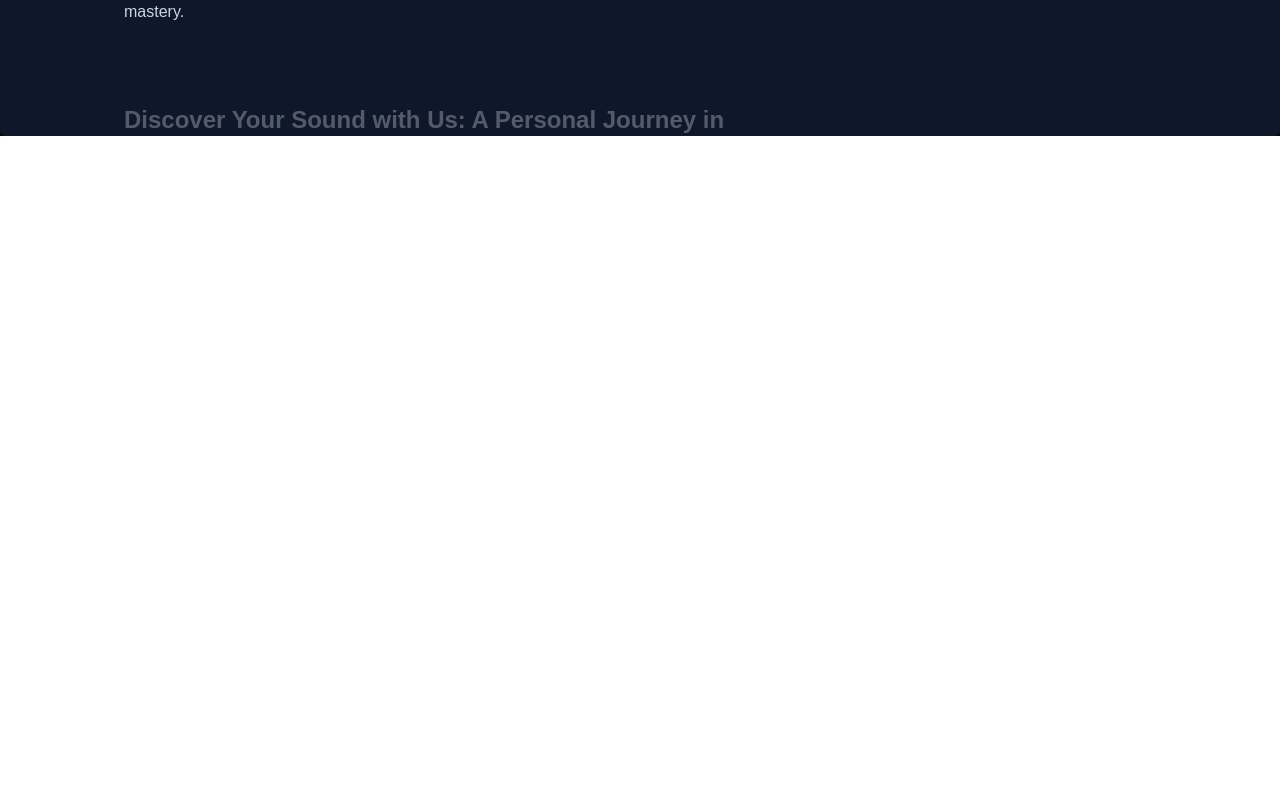
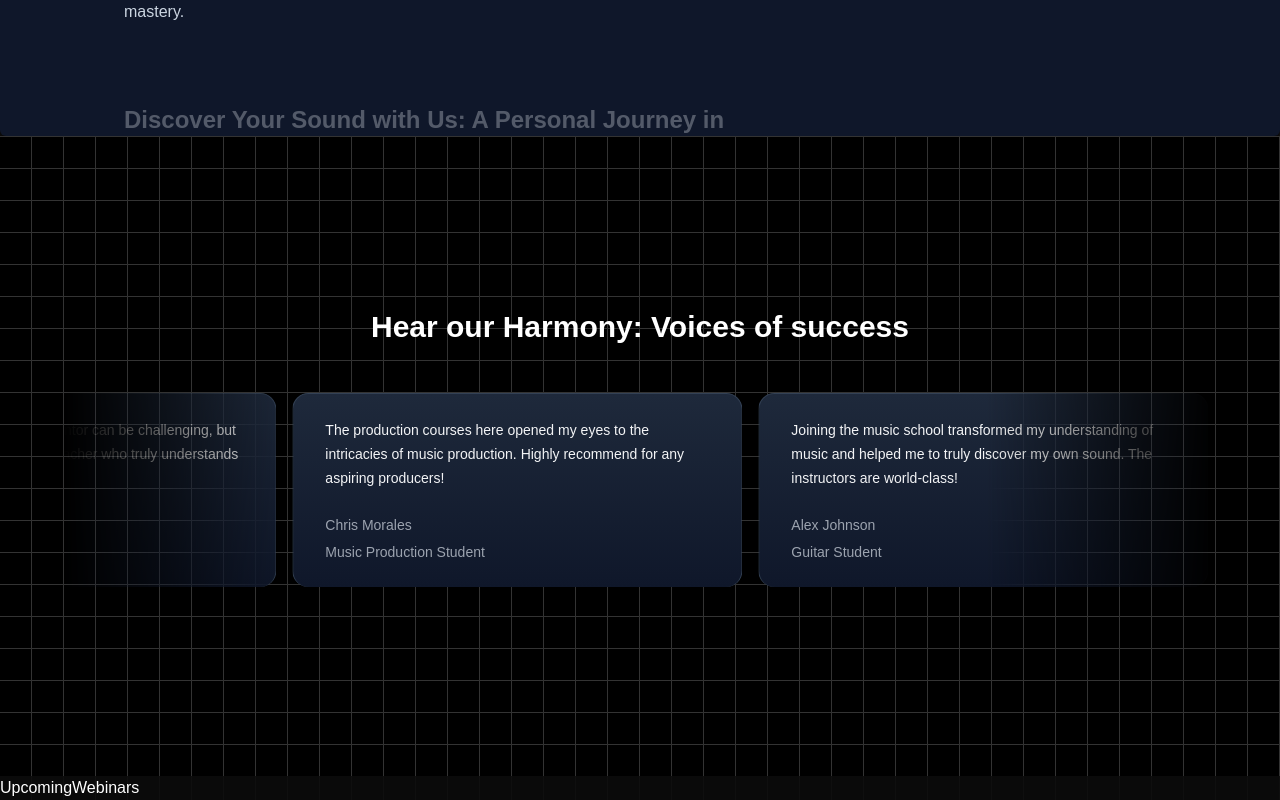
Before and after one commit to Abhishek-Singh2609/Music-School, a Next.js app: page / in a window 1280 px wide. Shown: the part 1728-2528 px from the top of the page. Before the commit the page ends 1864 px from the top, so only its background shows below. Built offline with nearby package versions, Linux system fonts and the light colour scheme.

Commit message:
add testimonial cards

```diff
--- a/package.json
+++ b/package.json
@@ -11,6 +11,7 @@
   "dependencies": {
     "clsx": "^2.1.1",
     "framer-motion": "^11.11.17",
+    "mini-svg-data-uri": "^1.4.4",
     "next": "15.0.3",
     "react": "19.0.0-rc-66855b96-20241106",
     "react-dom": "19.0.0-rc-66855b96-20241106",
--- a/src/app/page.tsx
+++ b/src/app/page.tsx
@@ -1,5 +1,7 @@
 import FeaturedCourses from "@/components/FeaturedCourses";
 import HeroSection from "@/components/HeroSection";
+import MusicSchoolTestimonials from "@/components/TestimonialCards";
+import UpcomingWebinars from "@/components/UpcomingWebinars";
 import WhyChooseUs from "@/components/WhyChooseUs";
 import Image from "next/image";
 
@@ -10,6 +12,8 @@ export default function Home() {
     <HeroSection />
     <FeaturedCourses />
     <WhyChooseUs />
+    <MusicSchoolTestimonials/>
+    <UpcomingWebinars/>
    </main>
   );
 }
--- /dev/null
+++ b/src/components/TestimonialCards.tsx
@@ -0,0 +1,55 @@
+'use client'
+import { InfiniteMovingCards } from "./ui/infinite-moving-cards";
+
+const musicSchoolTestimonials = [
+    {
+      quote:
+        'Joining the music school transformed my understanding of music and helped me to truly discover my own sound. The instructors are world-class!',
+      name: 'Alex Johnson',
+      title: 'Guitar Student',
+    },
+    {
+      quote:
+        "The community and support at this school are unmatched. I've grown not just as a pianist, but also as a performer, thanks to their comprehensive approach.",
+      name: 'Samantha Lee',
+      title: 'Piano Student',
+    },
+    {
+      quote:
+        "This school offered me the tools and confidence to take my singing to the next level. I'm endlessly grateful for the personalized coaching.",
+      name: 'Michael Chen',
+      title: 'Vocal Student',
+    },
+    {
+      quote:
+        'As a violinist, finding the right mentor can be challenging, but this school matched me with a teacher who truly understands my goals and challenges.',
+      name: 'Emily Taylor',
+      title: 'Violin Student',
+    },
+    {
+      quote:
+        'The production courses here opened my eyes to the intricacies of music production. Highly recommend for any aspiring producers!',
+      name: 'Chris Morales',
+      title: 'Music Production Student',
+    },
+  ];
+
+
+function MusicSchoolTestimonials() {
+  return (
+    <div className="h-[40rem] w-full dark:bg-black dark:bg-grid-white/[0.2] relative flex flex-col items-center justify-center overflow-hidden">
+    <h2 className="text-3xl font-bold text-center mb-8 z-10">Hear our Harmony: Voices of success</h2>
+    <div className="flex justify-center w-full overflow-hidden px-4 sm:px-6 lg:px-8">
+        <div className="w-full max-w-6xl">
+        <InfiniteMovingCards
+            items={musicSchoolTestimonials}
+            direction="right"
+            speed="fast"
+  />
+        </div>
+    </div>
+</div>
+  )
+}
+
+export default MusicSchoolTestimonials
--- /dev/null
+++ b/src/components/UpcomingWebinars.tsx
@@ -0,0 +1,7 @@
+import React from 'react'
+
+export default function UpcomingWebinars() {
+  return (
+    <div>UpcomingWebinars</div>
+  )
+}
--- /dev/null
+++ b/src/components/ui/infinite-moving-cards.tsx
@@ -0,0 +1,121 @@
+"use client";
+
+import { cn } from "@/lib/utils";
+import React, { useEffect, useState } from "react";
+
+export const InfiniteMovingCards = ({
+  items,
+  direction = "left",
+  speed = "fast",
+  pauseOnHover = true,
+  className,
+}: {
+  items: {
+    quote: string;
+    name: string;
+    title: string;
+  }[];
+  direction?: "left" | "right";
+  speed?: "fast" | "normal" | "slow";
+  pauseOnHover?: boolean;
+  className?: string;
+}) => {
+  const containerRef = React.useRef<HTMLDivElement>(null);
+  const scrollerRef = React.useRef<HTMLUListElement>(null);
+
+  useEffect(() => {
+    addAnimation();
+  }, []);
+  const [start, setStart] = useState(false);
+  function addAnimation() {
+    if (containerRef.current && scrollerRef.current) {
+      const scrollerContent = Array.from(scrollerRef.current.children);
+
+      scrollerContent.forEach((item) => {
+        const duplicatedItem = item.cloneNode(true);
+        if (scrollerRef.current) {
+          scrollerRef.current.appendChild(duplicatedItem);
+        }
+      });
+
+      getDirection();
+      getSpeed();
+      setStart(true);
+    }
+  }
+  const getDirection = () => {
+    if (containerRef.current) {
+      if (direction === "left") {
+        containerRef.current.style.setProperty(
+          "--animation-direction",
+          "forwards"
+        );
+      } else {
+        containerRef.current.style.setProperty(
+          "--animation-direction",
+          "reverse"
+        );
+      }
+    }
+  };
+  const getSpeed = () => {
+    if (containerRef.current) {
+      if (speed === "fast") {
+        containerRef.current.style.setProperty("--animation-duration", "20s");
+      } else if (speed === "normal") {
+        containerRef.current.style.setProperty("--animation-duration", "40s");
+      } else {
+        containerRef.current.style.setProperty("--animation-duration", "80s");
+      }
+    }
+  };
+  return (
+    <div
+      ref={containerRef}
+      className={cn(
+        "scroller relative z-20  max-w-7xl overflow-hidden  [mask-image:linear-gradient(to_right,transparent,white_20%,white_80%,transparent)]",
+        className
+      )}
+    >
+      <ul
+        ref={scrollerRef}
+        className={cn(
+          " flex min-w-full shrink-0 gap-4 py-4 w-max flex-nowrap",
+          start && "animate-scroll ",
+          pauseOnHover && "hover:[animation-play-state:paused]"
+        )}
+      >
+        {items.map((item, idx) => (
+          <li
+            className="w-[350px] max-w-full relative rounded-2xl border border-b-0 flex-shrink-0 border-slate-700 px-8 py-6 md:w-[450px]"
+            style={{
+              background:
+                "linear-gradient(180deg, var(--slate-800), var(--slate-900)",
+            }}
+            key={item.name}
+          >
+            <blockquote>
+              <div
+                aria-hidden="true"
+                className="user-select-none -z-1 pointer-events-none absolute -left-0.5 -top-0.5 h-[calc(100%_+_4px)] w-[calc(100%_+_4px)]"
+              ></div>
+              <span className=" relative z-20 text-sm leading-[1.6] text-gray-100 font-normal">
+                {item.quote}
+              </span>
+              <div className="relative z-20 mt-6 flex flex-row items-center">
+                <span className="flex flex-col gap-1">
+                  <span className=" text-sm leading-[1.6] text-gray-400 font-normal">
+                    {item.name}
+                  </span>
+                  <span className=" text-sm leading-[1.6] text-gray-400 font-normal">
+                    {item.title}
+                  </span>
+                </span>
+              </div>
+            </blockquote>
+          </li>
+        ))}
+      </ul>
+    </div>
+  );
+};
--- a/tailwind.config.ts
+++ b/tailwind.config.ts
@@ -1,5 +1,6 @@
 import type { Config } from "tailwindcss";
 const colors = require("tailwindcss/colors");
+const svgToDataUri = require("mini-svg-data-uri");
 const {
   default: flattenColorPalette,
 } = require("tailwindcss/lib/util/flattenColorPalette");
@@ -16,6 +17,8 @@ export default {
     extend: {
       animation: {
         spotlight: "spotlight 2s ease .75s 1 forwards",
+        scroll:
+          "scroll var(--animation-duration, 40s) var(--animation-direction, forwards) linear infinite",
       },
       keyframes: {
         spotlight: {
@@ -28,6 +31,11 @@ export default {
             transform: "translate(-50%,-40%) scale(1)",
           },
         },
+        scroll: {
+          to: {
+            transform: "translate(calc(-50% - 0.5rem))",
+          },
+        },
       },
       colors: {
         background: "var(--background)",
@@ -37,6 +45,28 @@ export default {
   },
   plugins: [
     addVariablesForColors,
+    function ({ matchUtilities, theme }: any) {
+      matchUtilities(
+        {
+          "bg-grid": (value: any) => ({
+            backgroundImage: `url("${svgToDataUri(
+              `<svg xmlns="http://www.w3.org/2000/svg" viewBox="0 0 32 32" width="32" height="32" fill="none" stroke="${value}"><path d="M0 .5H31.5V32"/></svg>`
+            )}")`,
+          }),
+          "bg-grid-small": (value: any) => ({
+            backgroundImage: `url("${svgToDataUri(
+              `<svg xmlns="http://www.w3.org/2000/svg" viewBox="0 0 32 32" width="8" height="8" fill="none" stroke="${value}"><path d="M0 .5H31.5V32"/></svg>`
+            )}")`,
+          }),
+          "bg-dot": (value: any) => ({
+            backgroundImage: `url("${svgToDataUri(
+              `<svg xmlns="http://www.w3.org/2000/svg" viewBox="0 0 32 32" width="16" height="16" fill="none"><circle fill="${value}" id="pattern-circle" cx="10" cy="10" r="1.6257413380501518"></circle></svg>`
+            )}")`,
+          }),
+        },
+        { values: flattenColorPalette(theme("backgroundColor")), type: "color" }
+      );
+    },
   ],
 };
 // This plugin adds each Tailwind color as a global CSS variable, e.g. var(--gray-200).
```
Also changed, not shown: 1 other file (tests, documents, lock files or other folders).
